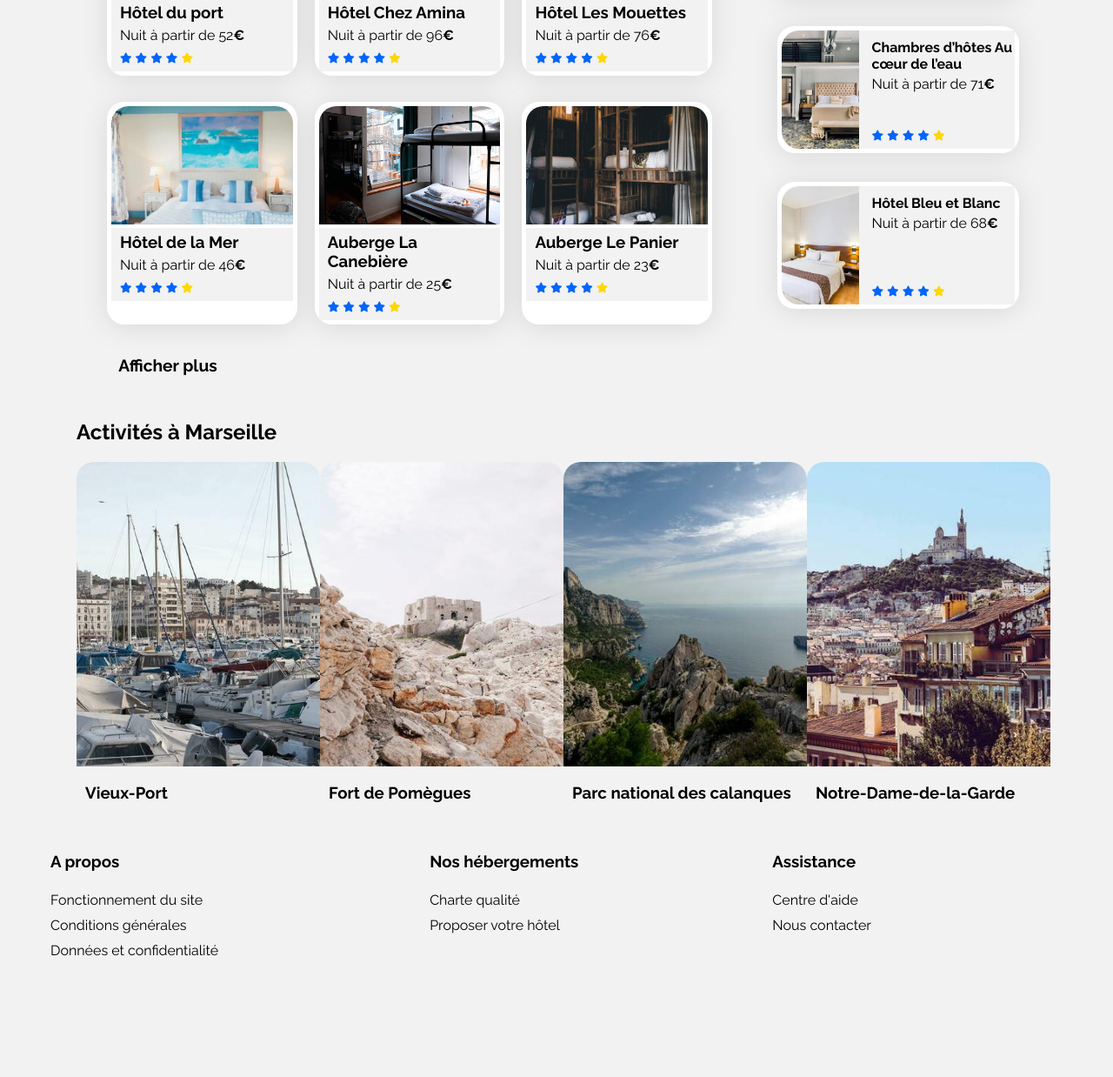
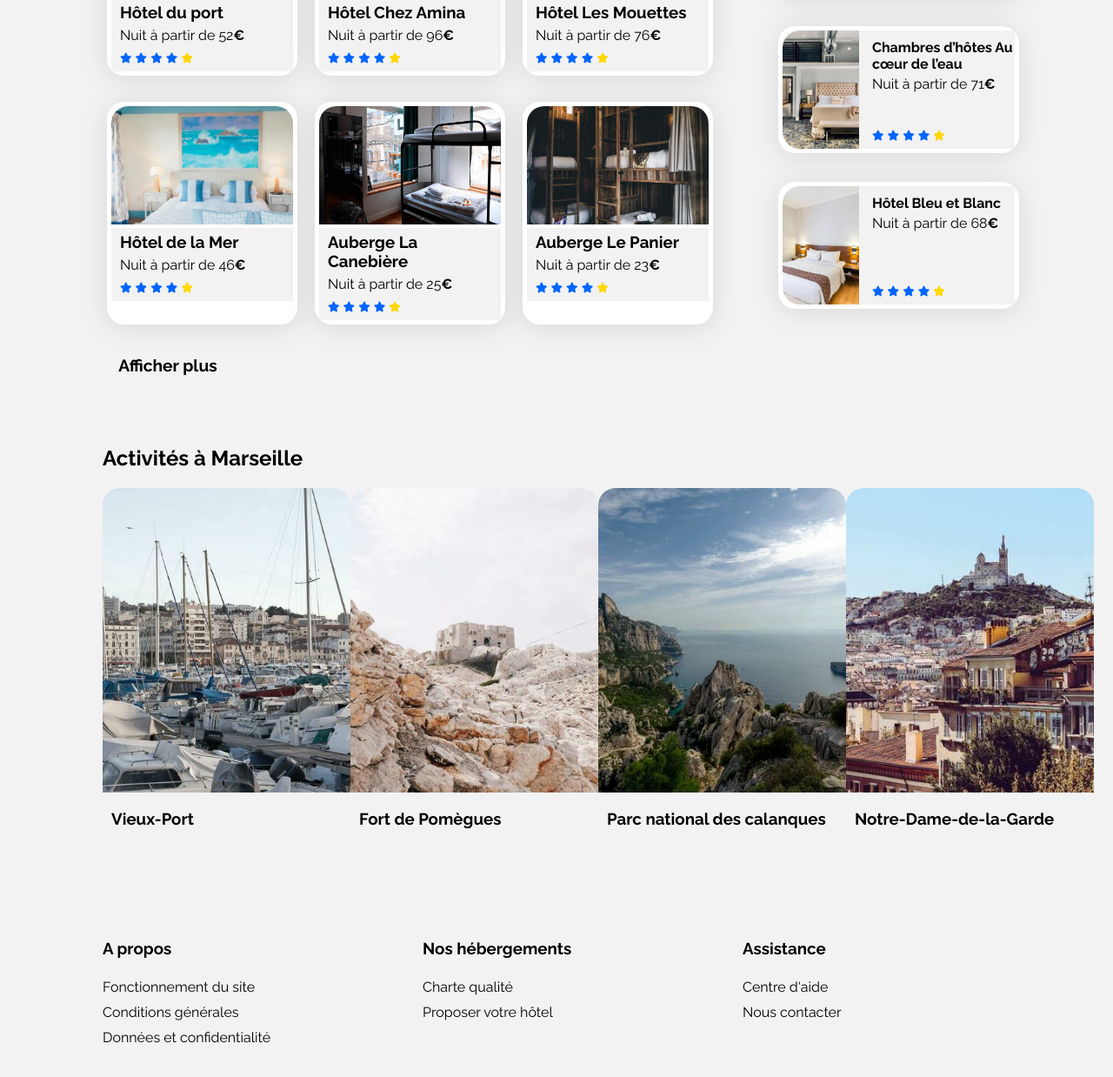
Before and after one commit to ricolaaa38/Projet_2_Booki_OC, a plain HTML site: page index.html in a window 1280 px wide. Shown: the part 677-1915 px from the top of the page at 87% size. Before the commit the page ends 1792 px from the top, so only its background shows below. Drawn offline with Linux system fonts and the light colour scheme.

Commit message:
petite modif footer

```diff
--- a/css/style.css
+++ b/css/style.css
@@ -187,7 +187,7 @@ input[type=text] {
 
 /****** Hebergements ***********/
 .hebergements {
-    width: 75%;
+    width: 70%;
     display: flex;
     flex-direction: column;
 }
@@ -247,7 +247,7 @@ input[type=text] {
 
 /****** Populaires ***********/
 .populaires {
-    width: 32%;
+    width: 30%;
 }
 
 .populaires-title {
@@ -327,7 +327,7 @@ input[type=text] {
     opacity: 0.8;
 }
 .cartes-activite img {
-    width: 280px;
+    width: 285px;
     height: 350px;
     border-top-left-radius: 20px;
     border-top-right-radius: 20px;
@@ -339,7 +339,9 @@ input[type=text] {
 .activite-title {
     margin: 10px 0 20px 10px;
 }
-
+.onglet-activite {
+    padding: 30px;
+}
 
 
 /*****Footer*****/
@@ -347,6 +349,7 @@ input[type=text] {
 footer {
     display: flex;
     justify-content: space-between;
+    padding: 30px;
 }
 footer a {
     padding: 5px 20px 5px 0;
@@ -355,7 +358,8 @@ footer a {
 .footer-content {
     display: flex;
     flex-direction: column;
-    padding-right: 200px;
+    padding-left: 30px;
+    width: 33%;
 }
 footer a:hover {
     color: #0065FC;
```
